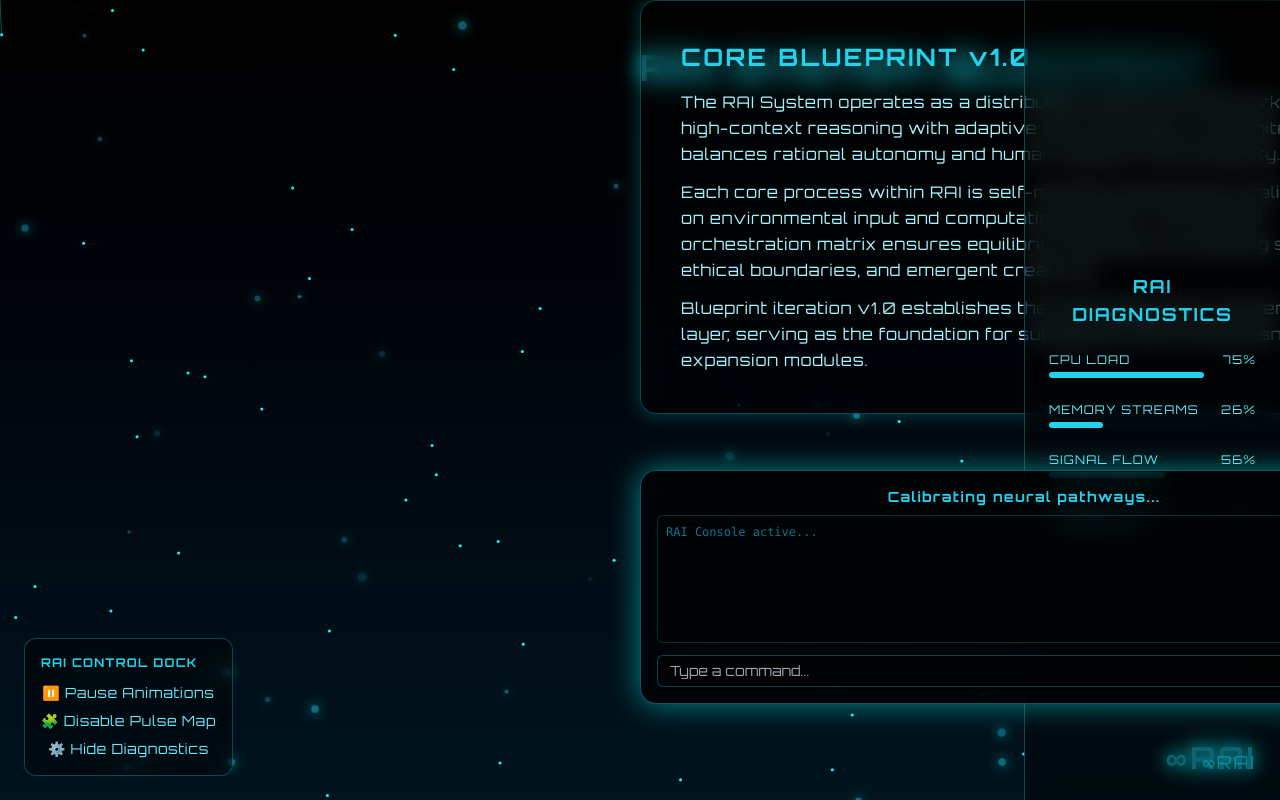
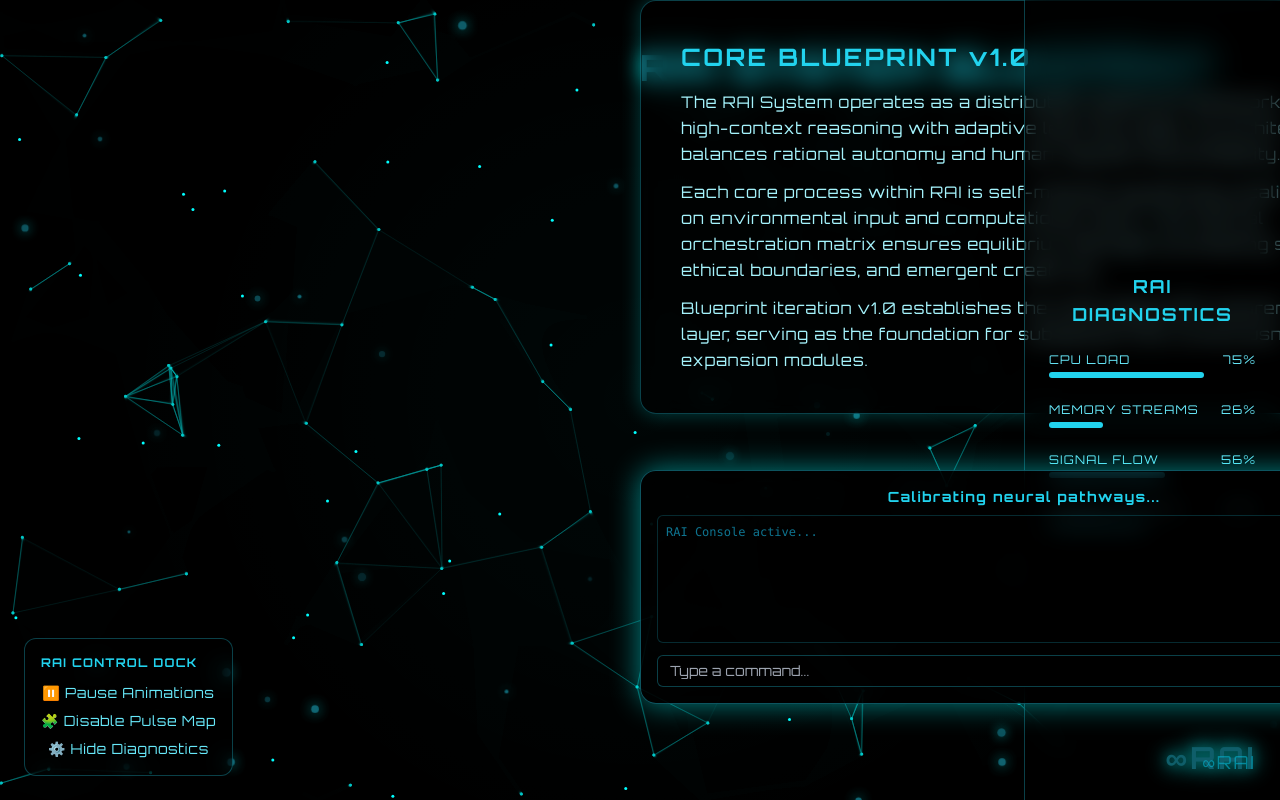
Before and after one commit to RazVany1/raiai.systems, a Next.js app: page /blueprint in a window 1280 px wide. Built offline with nearby package versions, Linux system fonts and the light colour scheme.

Commit message:
Update BlueprintScene.tsx

```diff
--- a/components/BlueprintScene.tsx
+++ b/components/BlueprintScene.tsx
@@ -1,7 +1,93 @@
 "use client";
+import { useEffect, useRef } from "react";
+import { motion } from "framer-motion";
 
 export default function BlueprintScene() {
+  const canvasRef = useRef<HTMLCanvasElement>(null);
+
+  useEffect(() => {
+    const canvas = canvasRef.current;
+    if (!canvas) return;
+    const ctx = canvas.getContext("2d");
+    if (!ctx) return;
+
+    // Rezoluție și scalare
+    const resize = () => {
+      canvas.width = window.innerWidth;
+      canvas.height = window.innerHeight;
+    };
+    resize();
+    window.addEventListener("resize", resize);
+
+    // Noduri și particule
+    const nodes = Array.from({ length: 80 }, () => ({
+      x: Math.random() * canvas.width,
+      y: Math.random() * canvas.height,
+      dx: (Math.random() - 0.5) * 0.6,
+      dy: (Math.random() - 0.5) * 0.6,
+    }));
+
+    // Funcție de desen
+    const draw = () => {
+      ctx.fillStyle = "rgba(0, 0, 0, 0.25)";
+      ctx.fillRect(0, 0, canvas.width, canvas.height);
+
+      nodes.forEach((node, i) => {
+        node.x += node.dx;
+        node.y += node.dy;
+
+        if (node.x < 0 || node.x > canvas.width) node.dx *= -1;
+        if (node.y < 0 || node.y > canvas.height) node.dy *= -1;
+
+        ctx.beginPath();
+        ctx.arc(node.x, node.y, 1.4, 0, Math.PI * 2);
+        ctx.fillStyle = "rgba(0, 255, 255, 0.9)";
+        ctx.fill();
+
+        // Conexiuni
+        for (let j = i + 1; j < nodes.length; j++) {
+          const dx = node.x - nodes[j].x;
+          const dy = node.y - nodes[j].y;
+          const dist = Math.sqrt(dx * dx + dy * dy);
+          if (dist < 120) {
+            ctx.strokeStyle = `rgba(0, 255, 255, ${1 - dist / 120})`;
+            ctx.lineWidth = 0.4;
+            ctx.beginPath();
+            ctx.moveTo(node.x, node.y);
+            ctx.lineTo(nodes[j].x, nodes[j].y);
+            ctx.stroke();
+          }
+        }
+      });
+
+      requestAnimationFrame(draw);
+    };
+
+    draw();
+    return () => window.removeEventListener("resize", resize);
+  }, []);
+
   return (
-    <div className="absolute inset-0 bg-gradient-to-b from-black via-[#010a14] to-[#001b2a] opacity-90 z-0 pointer-events-none"></div>
+    <motion.div
+      initial={{ opacity: 0 }}
+      animate={{ opacity: 1 }}
+      transition={{ duration: 2 }}
+      className="absolute inset-0 overflow-hidden"
+    >
+      <canvas
+        ref={canvasRef}
+        className="w-full h-full"
+        style={{ background: "radial-gradient(circle, #020617 0%, #000 80%)" }}
+      />
+      <motion.div
+        className="absolute inset-0 pointer-events-none"
+        animate={{ opacity: [0.6, 1, 0.6] }}
+        transition={{ repeat: Infinity, duration: 6 }}
+        style={{
+          background:
+            "radial-gradient(circle at center, rgba(0,255,255,0.05) 0%, transparent 70%)",
+        }}
+      />
+    </motion.div>
   );
 }
```
